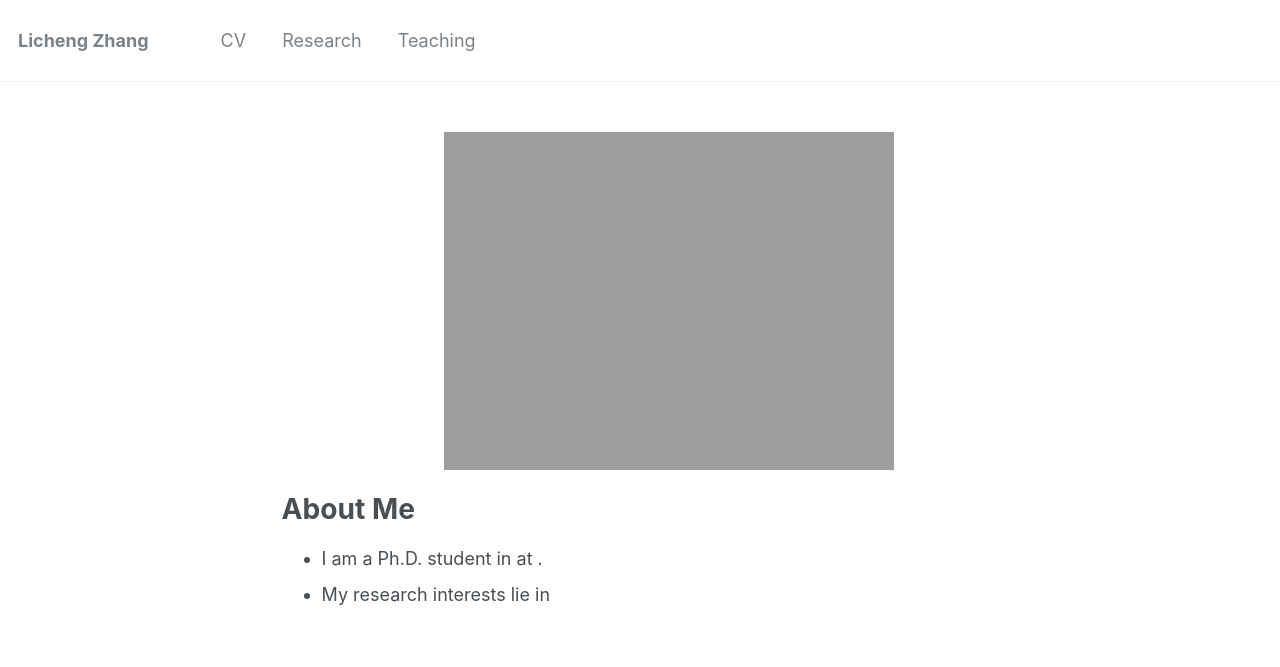
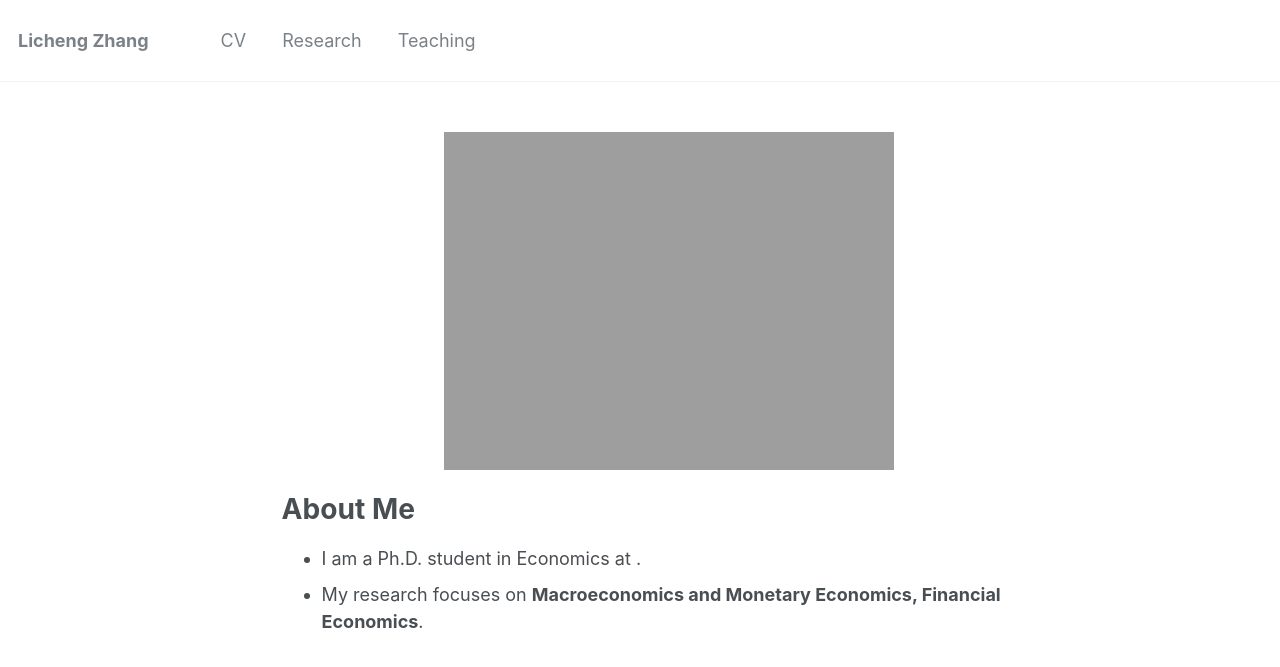
Before and after one commit to lichengzh/lichengzh.github.io, a Jekyll site: the page built from _pages/about.md, in a window 1280 px wide. Shown: the top 667 px of the page. Built offline with Jekyll 4.4.1, drawn with Linux system fonts in a browser that asks for light colours.

Commit message:
Update about.md

```diff
--- a/_pages/about.md
+++ b/_pages/about.md
@@ -13,5 +13,5 @@ redirect_from:
 </p>
 
 # About Me
-* I am a Ph.D. student in   at .
-* My research interests lie in
+* I am a Ph.D. student in Economics at .
+* My research focuses on **Macroeconomics and Monetary Economics, Financial Economics**.
```
